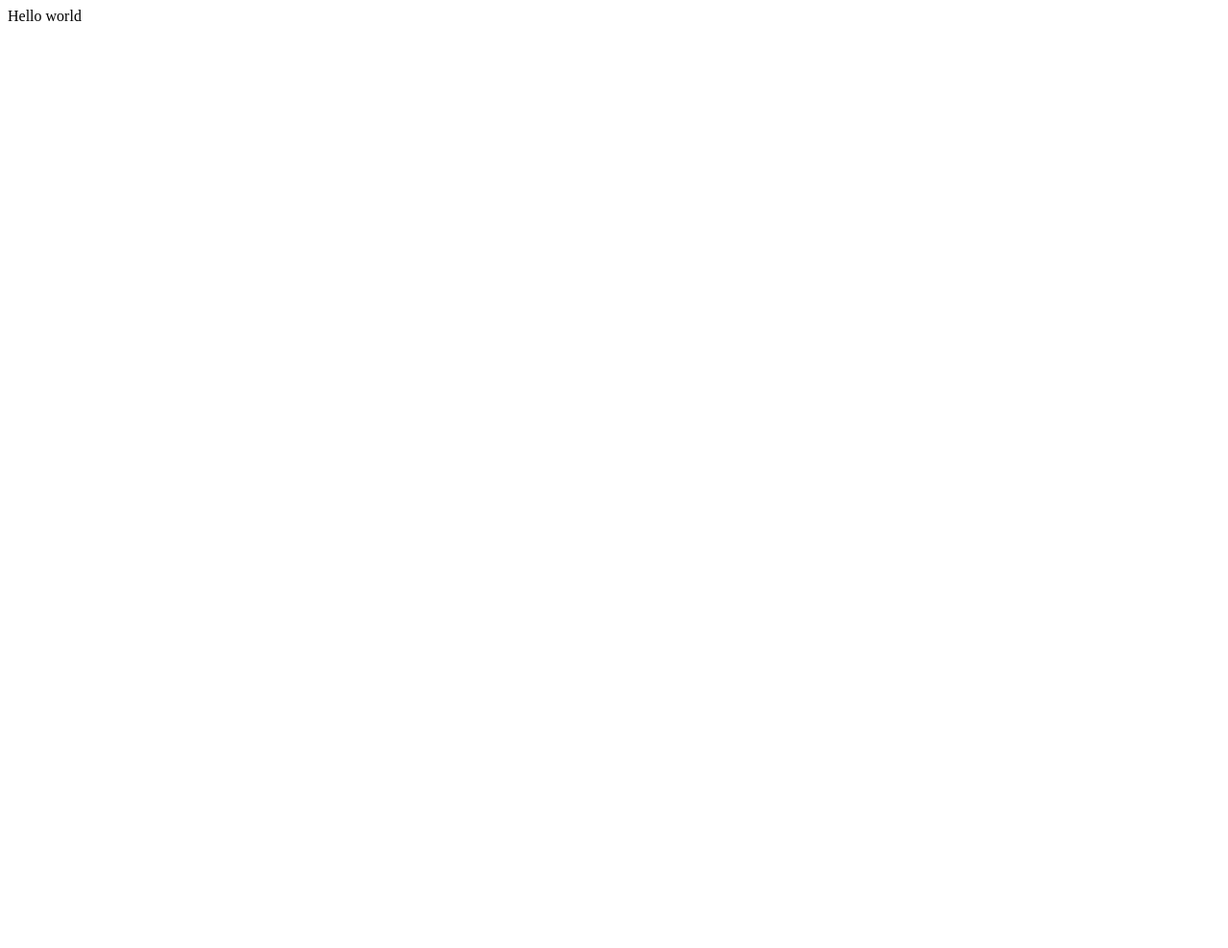
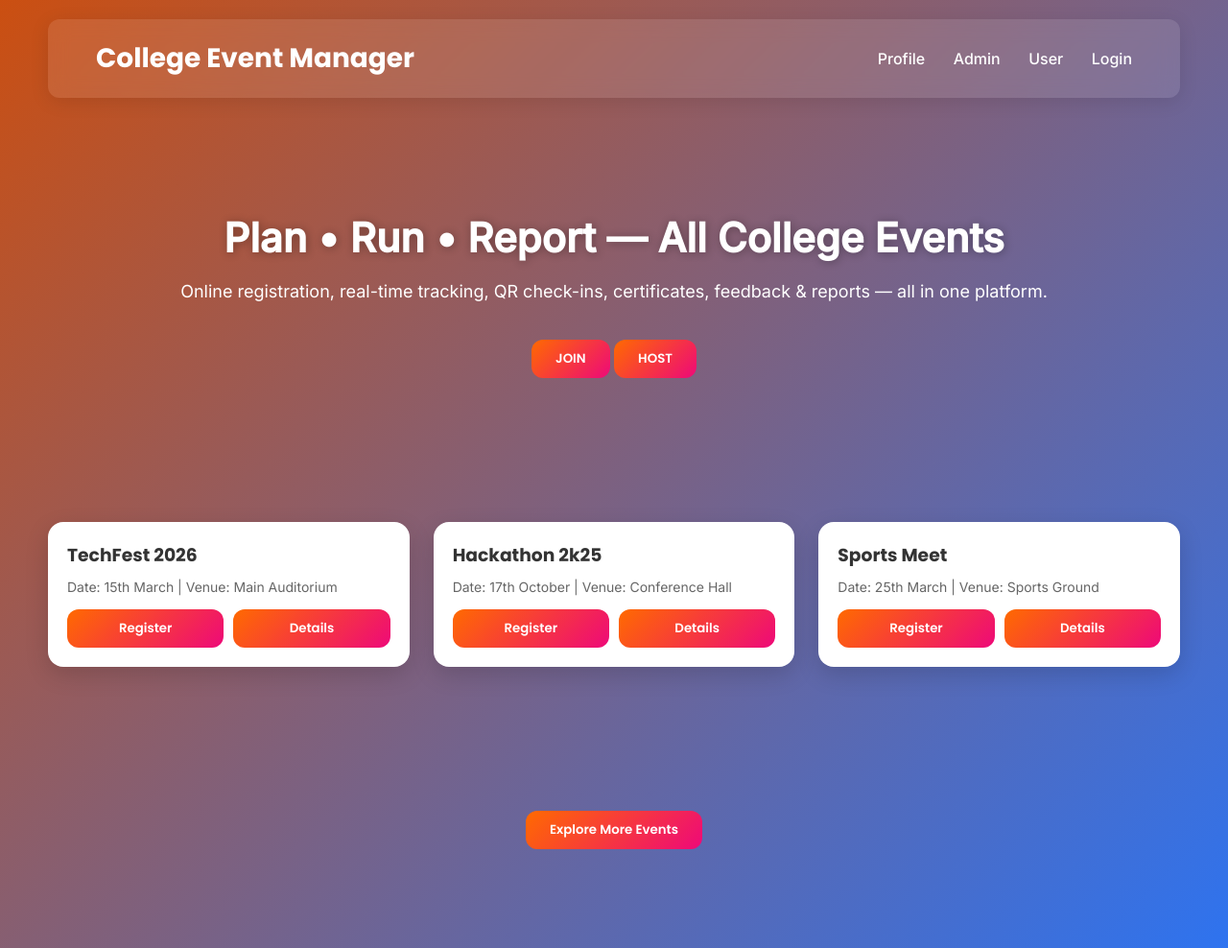
Before and after one commit to salsynx/tm-hackattack, a plain HTML site: page index.html in a window 1280 px wide. Shown: the top 988 px of the page at 96% size. Before the commit the page ends 800 px from the top, so only its background shows below. Drawn offline with Linux system fonts and the light colour scheme.

Commit message:
Create index.html for College Event Manager
Added complete HTML structure for College Event Manager.

```diff
--- a/index.html
+++ b/index.html
@@ -1 +1,109 @@
-Hello world
+<!DOCTYPE html>
+<html lang="en">
+<head>
+<meta charset="UTF-8">
+<meta name="viewport" content="width=device-width, initial-scale=1.0">
+<title>College Event Manager</title>
+<link href="https://fonts.googleapis.com/css2?family=Inter:wght@400;500&family=Poppins:wght@600;700&display=swap" rel="stylesheet">
+<style>
+    /* Global CSS */
+    * { box-sizing: border-box; margin: 0; padding: 0; font-family: 'Inter', sans-serif; }
+    body { background: linear-gradient(135deg, #cb4f11, #2575fc); color: #333; }
+    a { text-decoration: none; color: inherit; }
+    button { cursor: pointer; font-family: 'Poppins', sans-serif; }
+
+    /* Header */
+    header {
+        display: flex; justify-content: space-between; align-items: center;
+        padding: 20px 50px; background: rgba(255,255,255,0.1); backdrop-filter: blur(10px);
+        box-shadow: 0 4px 20px rgba(0,0,0,0.1); border-radius: 12px; margin: 20px 50px;
+    }
+    header h1 { font-family: 'Poppins', sans-serif; font-weight: 700; font-size: 28px; color: #fff; }
+    header nav a { margin-left: 25px; color: #fff; font-weight: 500; transition: 0.3s; }
+    header nav a:hover { color: #ffdd57; }
+
+    /* Buttons */
+    .btn { padding: 10px 25px; border: none; border-radius: 12px; font-weight: 600;
+        background: linear-gradient(135deg, #ff6a00, #ee0979); color: #fff;
+        transition: 0.3s; }
+    .btn:hover { transform: translateY(-3px); box-shadow: 0 6px 15px rgba(0,0,0,0.2); }
+
+    /* Hero Section */
+    .hero { text-align: center; padding: 100px 50px; color: #fff; }
+    .hero h2 { font-size: 42px; margin-bottom: 20px; text-shadow: 1px 1px 10px rgba(0,0,0,0.3); }
+    .hero p { font-size: 18px; margin-bottom: 40px; }
+
+    /* Event Cards Grid */
+    .events { display: grid; grid-template-columns: repeat(auto-fit, minmax(300px, 1fr)); gap: 25px; padding: 50px; }
+    .card {
+        background: #fff; border-radius: 16px; padding: 20px; box-shadow: 0 8px 25px rgba(0,0,0,0.15);
+        transition: 0.3s; display: flex; flex-direction: column; justify-content: space-between;
+    }
+    .card:hover { transform: translateY(-5px); box-shadow: 0 12px 30px rgba(0,0,0,0.25); }
+    .card h3 { font-family: 'Poppins', sans-serif; color: #333; margin-bottom: 10px; }
+    .card p { font-size: 14px; color: #666; margin-bottom: 15px; }
+    .card .actions { display: flex; justify-content: space-between; align-items: center; }
+    .card .actions button { flex: 1; margin-right: 10px; }
+    .card .actions button:last-child { margin-right: 0; }
+
+    /* Footer */
+    footer { text-align: center; padding: 30px 0; background: rgba(255,255,255,0.1); color: #fff; margin-top: 50px; border-radius: 12px 12px 0 0; }
+</style>
+</head>
+<body>
+
+<header>
+    <h1>College Event Manager</h1>
+    <nav>
+        <a href="profile/profile.html">Profile</a>
+        <a href="admin-dashboard/admin.html">Admin</a>
+        <a href="participants-dashboard/participants.html">User</a>
+        <a href="login/login.html">Login</a>
+
+    </nav>
+</header>
+
+<section class="hero">
+    <h2>Plan • Run • Report — All College Events</h2>
+    <p>Online registration, real-time tracking, QR check-ins, certificates, feedback & reports — all in one platform.</p>
+    <button class="btn" onclick="location.href='events/events.html'">JOIN</button>
+    <button class="btn" onclick="location.href='organizer-dashboard/organizer.html'">HOST</button>
+
+</section>
+
+<section class="events">
+    <div class="card">
+        <h3>TechFest 2026</h3>
+        <p>Date: 15th March | Venue: Main Auditorium</p>
+        <div class="actions">
+            <button class="btn">Register</button>
+            <button class="btn">Details</button>
+        </div>
+    </div>
+    <div class="card">
+        <h3>Hackathon 2k25</h3>
+        <p>Date: 17th October | Venue: Conference Hall</p>
+        <div class="actions">
+            <button class="btn">Register</button>
+            <button class="btn">Details</button>
+        </div>
+    </div>
+    <div class="card">
+        <h3>Sports Meet</h3>
+        <p>Date: 25th March | Venue: Sports Ground</p>
+        <div class="actions">
+            <button class="btn">Register</button>
+            <button class="btn">Details</button>
+        </div>
+    </div>
+</section>
+<section class="hero">
+    <div><button class="btn">Explore More Events</button></div>
+</section>
+
+<footer>
+    © 2025 College Event Manager | Privacy | Terms
+</footer>
+
+</body>
+</html>
```
